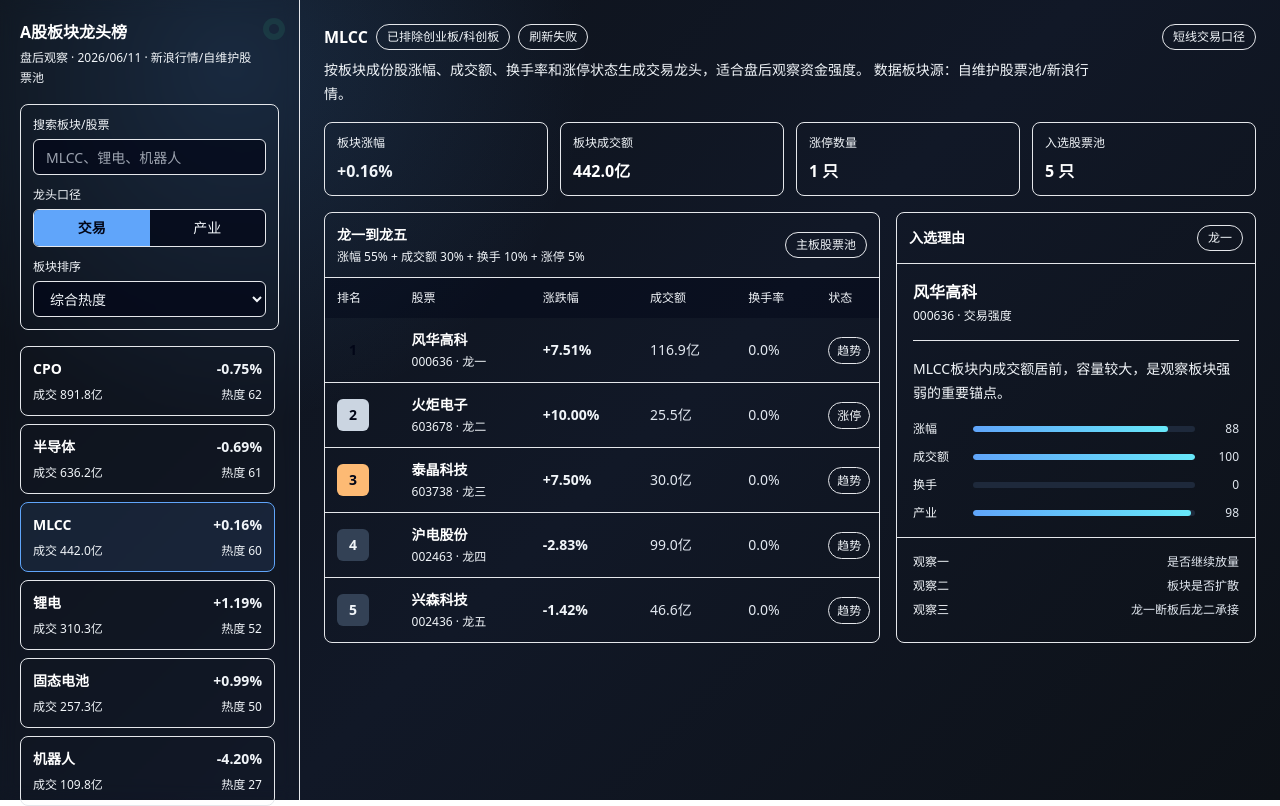
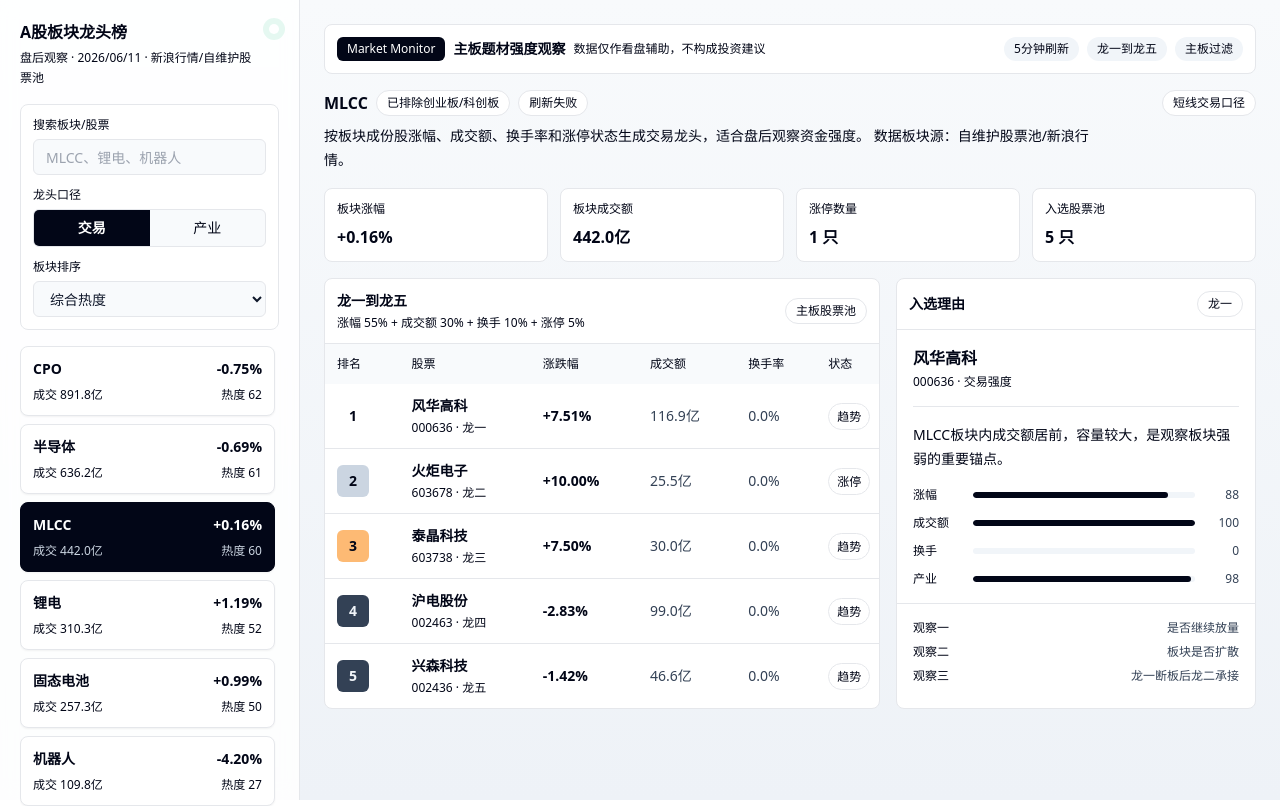
Before and after one commit to jackux1999/sector-leaders-pages, a plain HTML site: page index.html in a window 1280 px wide. Drawn offline with nearby package versions, Linux system fonts and the light colour scheme.

Commit message:
Polish market dashboard UI

```diff
--- a/index.html
+++ b/index.html
@@ -10,17 +10,17 @@
       theme: {
         extend: {
           colors: {
-            ink: "#0d1117",
-            panel: "#151a22",
-            panel2: "#1d2430",
-            line: "#2b3442",
-            muted: "#96a1b2",
-            rise: "#ff5c70",
-            fall: "#31c48d",
-            gold: "#f6c05f"
+            ink: "#f5f7fb",
+            panel: "#ffffff",
+            panel2: "#f8fafc",
+            line: "#e5e7eb",
+            muted: "#64748b",
+            rise: "#e11d48",
+            fall: "#059669",
+            gold: "#f59e0b"
           },
           boxShadow: {
-            soft: "0 18px 50px rgba(0,0,0,.28)"
+            soft: "0 12px 34px rgba(15,23,42,.08)"
           }
         }
       }
@@ -28,35 +28,35 @@
   </script>
   <script src="https://cdn.tailwindcss.com"></script>
 </head>
-<body class="min-h-screen bg-ink text-slate-100 antialiased">
-  <div class="min-h-screen bg-[radial-gradient(circle_at_18%_8%,rgba(74,144,226,.18),transparent_28%),linear-gradient(135deg,#0d1117_0%,#111827_52%,#0d1117_100%)]">
+<body class="min-h-screen bg-ink text-slate-950 antialiased">
+  <div class="min-h-screen bg-[linear-gradient(180deg,#f8fafc_0%,#eef2f7_100%)]">
     <div class="mx-auto grid min-h-screen w-full max-w-[1440px] grid-cols-1 lg:grid-cols-[300px_minmax(0,1fr)]">
-      <aside class="border-b border-line/80 bg-ink/80 p-4 backdrop-blur lg:sticky lg:top-0 lg:h-screen lg:border-b-0 lg:border-r lg:p-5">
+      <aside class="border-b border-line bg-white/85 p-4 backdrop-blur lg:sticky lg:top-0 lg:h-screen lg:border-b-0 lg:border-r lg:p-5">
         <div class="mb-4 flex items-start justify-between gap-3">
           <div>
-            <h1 class="text-base font-semibold tracking-normal text-white">A股板块龙头榜</h1>
+            <h1 class="text-base font-semibold tracking-normal text-slate-950">A股板块龙头榜</h1>
             <p id="tradeDate" class="mt-1 text-xs leading-5 text-muted"></p>
           </div>
           <span class="mt-1 h-2.5 w-2.5 shrink-0 rounded-full bg-fall shadow-[0_0_0_6px_rgba(49,196,141,.12)]"></span>
         </div>
 
-        <section class="mb-4 grid gap-3 rounded-lg border border-line bg-panel/90 p-3 shadow-soft">
+        <section class="mb-4 grid gap-3 rounded-lg border border-line bg-white p-3 shadow-soft">
           <label class="grid gap-1.5 text-xs text-muted">
             搜索板块/股票
-            <input id="search" class="h-9 rounded-md border border-line bg-slate-950/70 px-3 text-sm text-slate-100 outline-none transition focus:border-blue-400" type="search" placeholder="MLCC、锂电、机器人">
+            <input id="search" class="h-9 rounded-md border border-line bg-slate-50 px-3 text-sm text-slate-900 outline-none transition focus:border-blue-500 focus:bg-white" type="search" placeholder="MLCC、锂电、机器人">
           </label>
 
           <div class="grid gap-1.5">
             <span class="text-xs text-muted">龙头口径</span>
-            <div class="grid grid-cols-2 overflow-hidden rounded-md border border-line bg-slate-950/70 text-sm">
-              <button id="modeTrading" class="h-9 bg-blue-400 font-semibold text-slate-950" type="button">交易</button>
-              <button id="modeIndustry" class="h-9 text-muted transition hover:text-white" type="button">产业</button>
+            <div class="grid grid-cols-2 overflow-hidden rounded-md border border-line bg-slate-50 text-sm">
+              <button id="modeTrading" class="h-9 bg-slate-950 font-semibold text-white" type="button">交易</button>
+              <button id="modeIndustry" class="h-9 text-muted transition hover:bg-white hover:text-slate-950" type="button">产业</button>
             </div>
           </div>
 
           <label class="grid gap-1.5 text-xs text-muted">
             板块排序
-            <select id="sortBy" class="h-9 rounded-md border border-line bg-slate-950/70 px-3 text-sm text-slate-100 outline-none transition focus:border-blue-400">
+            <select id="sortBy" class="h-9 rounded-md border border-line bg-slate-50 px-3 text-sm text-slate-900 outline-none transition focus:border-blue-500 focus:bg-white">
               <option value="heat">综合热度</option>
               <option value="change">今日涨幅</option>
               <option value="amount">成交额</option>
@@ -68,49 +68,62 @@
       </aside>
 
       <main class="p-4 lg:p-6">
+        <section class="mb-4 grid gap-3 rounded-lg border border-line bg-white p-3 shadow-soft md:grid-cols-[1fr_auto] md:items-center">
+          <div class="flex flex-wrap items-center gap-2">
+            <span class="rounded-md bg-slate-950 px-2.5 py-1 text-xs font-medium text-white">Market Monitor</span>
+            <span class="text-sm font-semibold text-slate-950">主板题材强度观察</span>
+            <span class="text-xs text-muted">数据仅作看盘辅助，不构成投资建议</span>
+          </div>
+          <div class="flex flex-wrap items-center gap-2 text-xs text-muted">
+            <span class="rounded-full bg-slate-100 px-2.5 py-1">5分钟刷新</span>
+            <span class="rounded-full bg-slate-100 px-2.5 py-1">龙一到龙五</span>
+            <span class="rounded-full bg-slate-100 px-2.5 py-1">主板过滤</span>
+          </div>
+        </section>
+
         <header class="mb-4 flex flex-col gap-3 lg:flex-row lg:items-start lg:justify-between">
           <div>
             <div class="mb-2 flex flex-wrap items-center gap-2">
-              <h2 id="sectorTitle" class="text-base font-semibold tracking-normal text-white"></h2>
-              <span class="rounded-full border border-line bg-panel px-2.5 py-1 text-xs text-muted">已排除创业板/科创板</span>
-              <span id="refreshStatus" class="rounded-full border border-line bg-panel px-2.5 py-1 text-xs text-muted">等待刷新</span>
+              <h2 id="sectorTitle" class="text-base font-semibold tracking-normal text-slate-950"></h2>
+              <span class="rounded-full border border-line bg-white px-2.5 py-1 text-xs text-muted">已排除创业板/科创板</span>
+              <span id="refreshStatus" class="rounded-full border border-line bg-white px-2.5 py-1 text-xs text-muted">等待刷新</span>
             </div>
             <p id="sectorSummary" class="max-w-3xl text-sm leading-6 text-muted"></p>
           </div>
-          <span id="ruleChip" class="w-fit rounded-full border border-line bg-panel px-2.5 py-1 text-xs text-muted"></span>
+          <span id="ruleChip" class="w-fit rounded-full border border-line bg-white px-2.5 py-1 text-xs text-muted"></span>
         </header>
 
         <section class="mb-4 grid grid-cols-2 gap-3 xl:grid-cols-4">
-          <div class="rounded-lg border border-line bg-panel/90 p-3">
+          <div class="rounded-lg border border-line bg-white p-3 shadow-soft">
             <p class="text-xs text-muted">板块涨幅</p>
             <strong id="mChange" class="mt-2 block text-base"></strong>
           </div>
-          <div class="rounded-lg border border-line bg-panel/90 p-3">
+          <div class="rounded-lg border border-line bg-white p-3 shadow-soft">
             <p class="text-xs text-muted">板块成交额</p>
-            <strong id="mAmount" class="mt-2 block text-base text-white"></strong>
+            <strong id="mAmount" class="mt-2 block text-base text-slate-950"></strong>
           </div>
-          <div class="rounded-lg border border-line bg-panel/90 p-3">
+          <div class="rounded-lg border border-line bg-white p-3 shadow-soft">
             <p class="text-xs text-muted">涨停数量</p>
-            <strong id="mLimit" class="mt-2 block text-base text-white"></strong>
+            <strong id="mLimit" class="mt-2 block text-base text-slate-950"></strong>
           </div>
-          <div class="rounded-lg border border-line bg-panel/90 p-3">
+          <div class="rounded-lg border border-line bg-white p-3 shadow-soft">
             <p class="text-xs text-muted">入选股票池</p>
-            <strong id="mPool" class="mt-2 block text-base text-white"></strong>
+            <strong id="mPool" class="mt-2 block text-base text-slate-950"></strong>
           </div>
         </section>
 
         <section class="grid gap-4 xl:grid-cols-[minmax(0,1.6fr)_360px]">
-          <div class="overflow-hidden rounded-lg border border-line bg-panel/95 shadow-soft">
-            <div class="flex flex-col gap-2 border-b border-line bg-panel2/70 p-3 sm:flex-row sm:items-center sm:justify-between">
+          <div class="overflow-hidden rounded-lg border border-line bg-white shadow-soft">
+            <div class="flex flex-col gap-2 border-b border-line bg-panel2 p-3 sm:flex-row sm:items-center sm:justify-between">
               <div>
-                <p class="text-sm font-semibold text-white">龙一到龙五</p>
+                <p class="text-sm font-semibold text-slate-950">龙一到龙五</p>
                 <p class="mt-1 text-xs text-muted">涨幅 55% + 成交额 30% + 换手 10% + 涨停 5%</p>
               </div>
               <span class="w-fit rounded-full border border-line px-2.5 py-1 text-xs text-muted">主板股票池</span>
             </div>
             <div class="overflow-x-auto">
               <table class="w-full min-w-[760px] border-collapse text-sm">
-                <thead class="bg-slate-950/40 text-xs text-muted">
+                <thead class="bg-slate-50 text-xs text-muted">
                   <tr>
                     <th class="px-3 py-3 text-left font-medium">排名</th>
                     <th class="px-3 py-3 text-left font-medium">股票</th>
@@ -126,21 +139,21 @@
             </div>
           </div>
 
-          <aside class="rounded-lg border border-line bg-panel/95 shadow-soft">
-            <div class="flex items-center justify-between border-b border-line bg-panel2/70 p-3">
-              <p class="text-sm font-semibold text-white">入选理由</p>
+          <aside class="rounded-lg border border-line bg-white shadow-soft">
+            <div class="flex items-center justify-between border-b border-line bg-panel2 p-3">
+              <p class="text-sm font-semibold text-slate-950">入选理由</p>
               <span id="selectedRank" class="rounded-full border border-line px-2.5 py-1 text-xs text-muted"></span>
             </div>
             <div class="p-4">
-              <h3 id="selectedName" class="text-base font-semibold text-white"></h3>
+              <h3 id="selectedName" class="text-base font-semibold text-slate-950"></h3>
               <p id="selectedCode" class="mt-1 text-xs text-muted"></p>
               <p id="selectedReason" class="mt-4 border-t border-line pt-4 text-sm leading-6 text-muted"></p>
               <div id="scoreGrid" class="mt-4 grid gap-3"></div>
             </div>
             <div class="grid gap-2 border-t border-line p-4 text-xs text-muted">
-              <div class="flex items-center justify-between gap-3"><span>观察一</span><strong class="font-medium text-slate-200">是否继续放量</strong></div>
-              <div class="flex items-center justify-between gap-3"><span>观察二</span><strong class="font-medium text-slate-200">板块是否扩散</strong></div>
-              <div class="flex items-center justify-between gap-3"><span>观察三</span><strong class="font-medium text-slate-200">龙一断板后龙二承接</strong></div>
+              <div class="flex items-center justify-between gap-3"><span>观察一</span><strong class="font-medium text-slate-700">是否继续放量</strong></div>
+              <div class="flex items-center justify-between gap-3"><span>观察二</span><strong class="font-medium text-slate-700">板块是否扩散</strong></div>
+              <div class="flex items-center justify-between gap-3"><span>观察三</span><strong class="font-medium text-slate-700">龙一断板后龙二承接</strong></div>
             </div>
           </aside>
         </section>
@@ -409,12 +422,12 @@
       const list = document.querySelector("#sectorList");
       const items = filteredSectors();
       list.innerHTML = items.map(sector => `
-        <button type="button" data-id="${sector.id}" class="group rounded-lg border p-3 text-left transition ${sector.id === activeSectorId ? "border-blue-400 bg-blue-400/10" : "border-line bg-panel hover:border-blue-400/70 hover:bg-panel2"}">
+        <button type="button" data-id="${sector.id}" class="group rounded-lg border p-3 text-left shadow-sm transition ${sector.id === activeSectorId ? "border-slate-950 bg-slate-950 text-white shadow-soft" : "border-line bg-white hover:border-slate-300 hover:bg-slate-50"}">
           <div class="flex items-center justify-between gap-3">
-            <span class="text-sm font-semibold text-white">${sector.name}</span>
+            <span class="text-sm font-semibold ${sector.id === activeSectorId ? "text-white" : "text-slate-950"}">${sector.name}</span>
             <span class="text-sm font-semibold ${tone(sector.change)}">${fmtPct(sector.change)}</span>
           </div>
-          <div class="mt-2 flex items-center justify-between gap-3 text-xs text-muted">
+          <div class="mt-2 flex items-center justify-between gap-3 text-xs ${sector.id === activeSectorId ? "text-slate-300" : "text-muted"}">
             <span>成交 ${fmtAmount(sector.amount)}</span>
             <span>热度 ${sector.heat || 0}</span>
           </div>
@@ -439,10 +452,10 @@
       document.querySelector("#scoreGrid").innerHTML = items.map(([label, value]) => `
         <div class="grid grid-cols-[52px_minmax(0,1fr)_36px] items-center gap-2 text-xs text-muted">
           <span>${label}</span>
-          <div class="h-1.5 overflow-hidden rounded-full bg-slate-800">
-            <span class="block h-full rounded-full bg-gradient-to-r from-blue-400 to-cyan-300" style="width:${value}%"></span>
+          <div class="h-1.5 overflow-hidden rounded-full bg-slate-100">
+            <span class="block h-full rounded-full bg-slate-950" style="width:${value}%"></span>
           </div>
-          <strong class="text-right font-medium text-slate-200">${value}</strong>
+          <strong class="text-right font-medium text-slate-700">${value}</strong>
         </div>
       `).join("");
     }
@@ -469,19 +482,19 @@
         const rankColor = index === 0 ? "bg-gold text-slate-950" : index === 1 ? "bg-slate-300 text-slate-950" : index === 2 ? "bg-orange-300 text-slate-950" : "bg-slate-700 text-slate-100";
         const value = mode === "trading" ? score(stock) : Number(stock.industryScore || 60);
         return `
-          <tr data-index="${index}" class="cursor-pointer transition hover:bg-blue-400/5">
+          <tr data-index="${index}" class="cursor-pointer transition hover:bg-slate-50">
             <td class="px-3 py-3"><span class="inline-flex h-8 w-8 items-center justify-center rounded-md text-sm font-bold ${rankColor}">${index + 1}</span></td>
             <td class="px-3 py-3">
-              <div class="text-sm font-semibold text-white">${stock.name}</div>
+              <div class="text-sm font-semibold text-slate-950">${stock.name}</div>
               <div class="mt-1 text-xs text-muted">${stock.code} · ${rankName}</div>
             </td>
             <td class="px-3 py-3 text-sm font-semibold ${tone(stock.change)}">${fmtPct(stock.change)}</td>
-            <td class="px-3 py-3 text-sm text-slate-200">${fmtAmount(stock.amount)}</td>
-            <td class="px-3 py-3 text-sm text-slate-200">${Number(stock.turnover || 0).toFixed(1)}%</td>
+            <td class="px-3 py-3 text-sm text-slate-700">${fmtAmount(stock.amount)}</td>
+            <td class="px-3 py-3 text-sm text-slate-700">${Number(stock.turnover || 0).toFixed(1)}%</td>
             <td class="px-3 py-3"><span class="rounded-full border border-line px-2 py-1 text-xs text-muted">${stock.limit ? "涨停" : "趋势"}</span></td>
             <td class="px-3 py-3">
-              <div class="h-1.5 w-28 overflow-hidden rounded-full bg-slate-800">
-                <span class="block h-full rounded-full bg-gradient-to-r from-blue-400 to-cyan-300" style="width:${value}%"></span>
+              <div class="h-1.5 w-28 overflow-hidden rounded-full bg-slate-100">
+                <span class="block h-full rounded-full bg-slate-950" style="width:${value}%"></span>
               </div>
             </td>
           </tr>
@@ -515,15 +528,15 @@
     document.querySelector("#modeTrading").addEventListener("click", () => {
       mode = "trading";
       selectedIndex = 0;
-      document.querySelector("#modeTrading").className = "h-9 bg-blue-400 font-semibold text-slate-950";
-      document.querySelector("#modeIndustry").className = "h-9 text-muted transition hover:text-white";
+      document.querySelector("#modeTrading").className = "h-9 bg-slate-950 font-semibold text-white";
+      document.querySelector("#modeIndustry").className = "h-9 text-muted transition hover:bg-white hover:text-slate-950";
       render();
     });
     document.querySelector("#modeIndustry").addEventListener("click", () => {
       mode = "industry";
       selectedIndex = 0;
-      document.querySelector("#modeIndustry").className = "h-9 bg-blue-400 font-semibold text-slate-950";
-      document.querySelector("#modeTrading").className = "h-9 text-muted transition hover:text-white";
+      document.querySelector("#modeIndustry").className = "h-9 bg-slate-950 font-semibold text-white";
+      document.querySelector("#modeTrading").className = "h-9 text-muted transition hover:bg-white hover:text-slate-950";
       render();
     });
 
```
Also changed, not shown: sector-leaders.html (+70 -57 lines).
